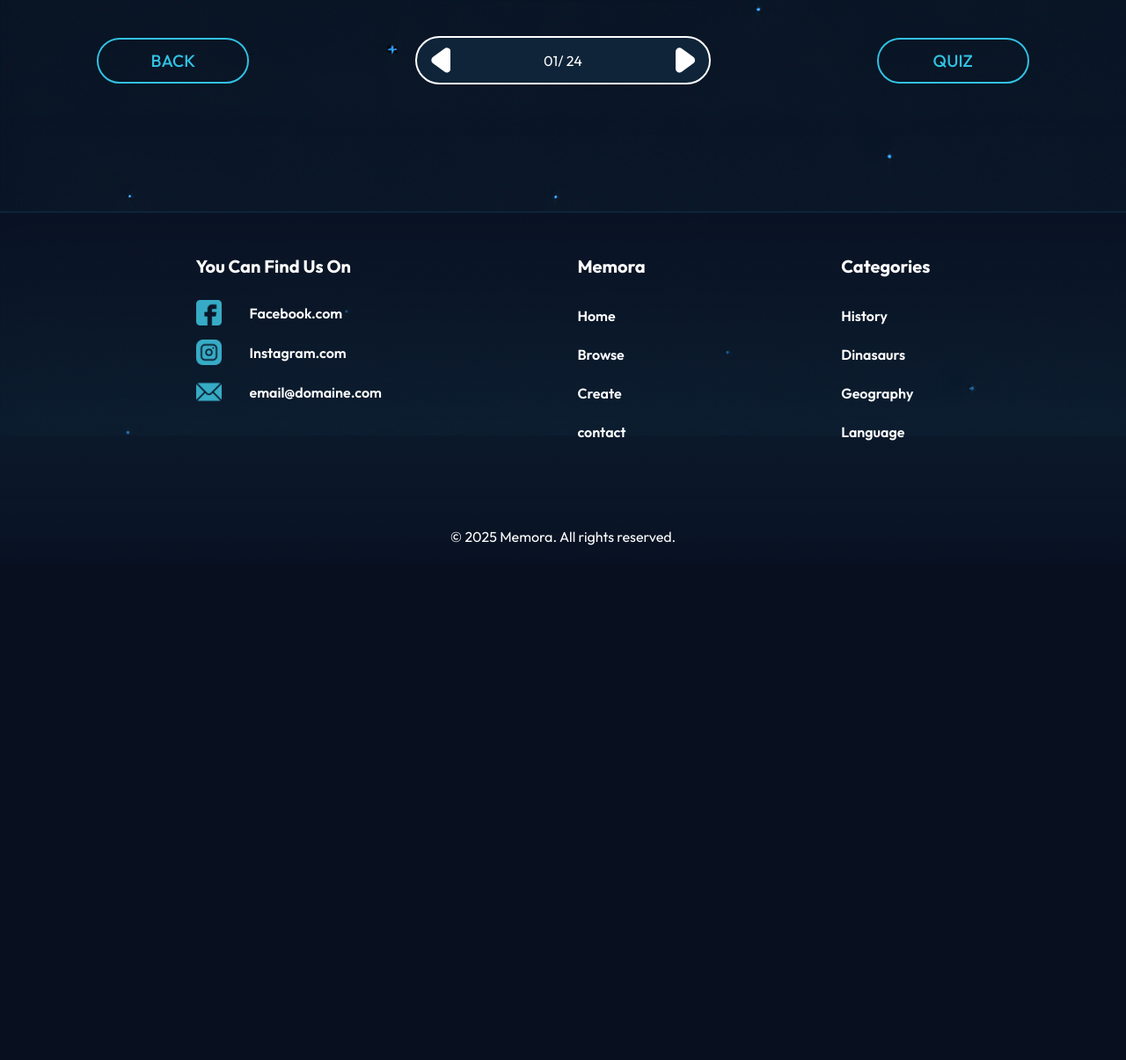
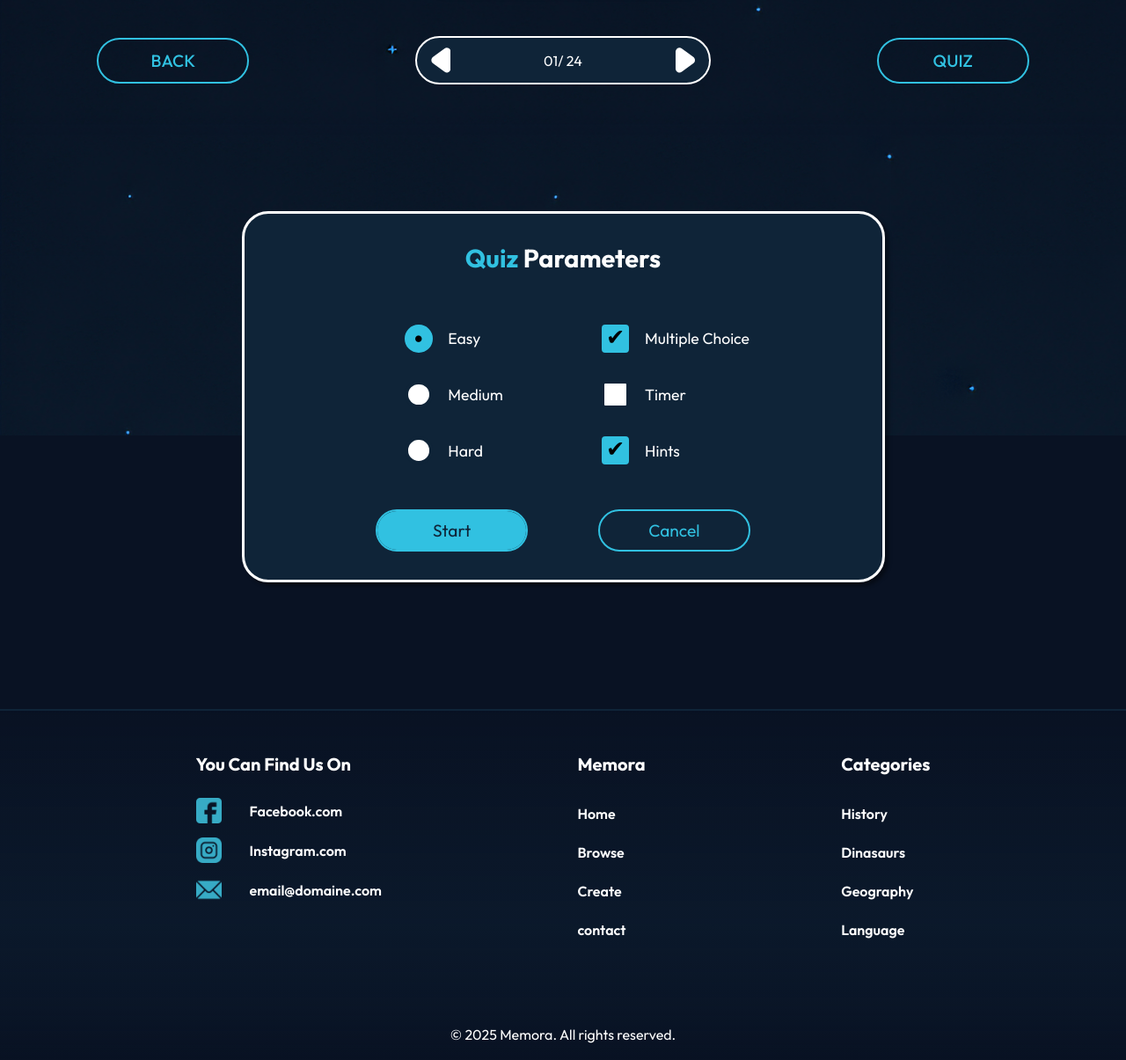
Before and after one commit to RayenDrira/Memora, a PHP site: page /html/revise.html in a window 1280 px wide. Shown: the part 705-1910 px from the top of the page at 88% size. Before the commit the page ends 1325 px from the top, so only its background shows below. Run offline with PHP 8.4, Linux system fonts and the light colour scheme.

Commit message:
fixes
link fix
regvuise parameters fadded

```diff
--- a/css/create.css
+++ b/css/create.css
@@ -157,7 +157,7 @@ input:hover {
   align-items: center;
   gap: 2em;
 }
-.quiz input {
+#create-2 .quiz input {
   border-radius: 100px;
   border: 1px solid #fff;
   background: rgba(217, 217, 217, 0);
@@ -216,7 +216,8 @@ input:hover {
 }
 #button-holder-2 .btx-blue-reverse,
 #button-holder-2 .btx-blue,
-#button-holder-2 .btx-white ,#button-holder-2 .btx-white-reverse {
+#button-holder-2 .btx-white,
+#button-holder-2 .btx-white-reverse {
   width: 14em;
   height: 3em;
 }
--- /dev/null
+++ b/css/custom-input.css
@@ -0,0 +1,63 @@
+input[type="checkbox"] {
+  appearance: none;
+  -webkit-appearance: none;
+  -moz-appearance: none;
+  width: 1.5em; /* Increased size */
+  height: 1.5em; /* Increased size */
+  border: 3px solid #0f2438; /* Increased border size */
+  border-radius: 4px;
+  background-color: white;
+  cursor: pointer;
+  display: inline-block;
+  position: relative;
+  font-size: 1.2em; /* Increased font size */
+}
+
+/* Custom checkmark when checked */
+input[type="checkbox"]:checked {
+  background-color: #31c1e1;
+  border-color: #31c1e1;
+}
+
+input[type="checkbox"]:checked::after {
+  content: "\2714";
+  font-size: 1.2em; /* Increased font size */
+  color: rgb(0, 0, 0);
+  position: absolute;
+  top: 42%;
+  left: 50%;
+  transform: translate(-50%, -50%);
+}
+
+/* Custom Radio Button */
+input[type="radio"] {
+  appearance: none;
+  -webkit-appearance: none;
+  -moz-appearance: none;
+  width: 1.5em; /* Increased size */
+  height: 1.5em; /* Increased size */
+  border: 4px solid #0f2438; /* Increased border size */
+  border-radius: 50%;
+  background-color: white;
+  cursor: pointer;
+  display: inline-block;
+  position: relative;
+  font-size: 1.2em; /* Increased font size */
+}
+
+/* Custom checked state for radio */
+input[type="radio"]:checked {
+  background-color: #31c1e1;
+  border-color: #31c1e1;
+}
+
+/* Custom checkmark for checked radio button */
+input[type="radio"]:checked::after {
+  content: "\2022"; /* Unicode for the filled circle */
+  font-size: 1.8em; /* Increased font size */
+  color: rgb(0, 0, 0);
+  position: absolute;
+  top: 50%;
+  left: 50%;
+  transform: translate(-50%, -50%);
+}
--- a/css/flipper.css
+++ b/css/flipper.css
@@ -88,3 +88,54 @@
   padding: 3em 0 0 0; /**/
   margin-bottom: 9em;
 }
+.quiz {
+  justify-self: center;
+  width: 731px;
+  gap: 2em;
+  padding: 2em;
+}
+.quiz-parameter-holder {
+  display: flex;
+  justify-content: center;
+  align-items: center;
+  gap: 7em;
+  padding-left: 2em;
+}
+.quiz-parameter {
+  display: flex;
+  flex-direction: column;
+  justify-content: center;
+  align-items: flex-start;
+  gap: 2em;
+  padding: 0;
+}
+.quiz-parameter div {
+  display: flex;
+  justify-content: center;
+  align-items: center;
+  gap: 1em;
+  font-size: 1.1em;
+}
+.quiz .button-holder {
+  margin-top: 3.2em;
+  gap: 5em;
+}
+.quiz .btx-blue-reverse {
+  width: 9em;
+  height: 2.5em;
+  font-size: 1.2em;
+  text-align: center;
+}
+.quiz .btx-blue {
+  width: 9em;
+  height: 2.5em;
+  font-size: 1.2em;
+  text-align: center;
+}
+.quiz h2 {
+  text-align: center;
+  margin-bottom: 2em;
+}
+footer {
+  margin-top: 9em;
+}
--- a/html/browse.html
+++ b/html/browse.html
@@ -25,7 +25,7 @@
             <span>
                 <a href="index.html">Home</a>
                 <a href="browse.html">Browse</a>
-                <a href="contact.html">create</a>
+                <a href="create.html">create</a>
                 <a href="contact.html">Contact</a>
             </span>
             <span id="guest-header">
@@ -64,11 +64,8 @@
                 <a href="" class="category-link">Geography</a>
                 <a href="" class="category-link">Language</a>
                 <a href="" class="category-link">Science</a>
-                <a href="" class="category-link">Mathematics</a>
                 <a href="" class="category-link">Literature</a>
-
             </span>
-
         </div>
         <div class="categories-content">
             <h2 class="big-title" id="categorie-title">
--- a/html/contact.html
+++ b/html/contact.html
@@ -9,6 +9,7 @@
   <link rel="stylesheet" href="..\css\main.css" />
   <link rel="stylesheet" href="..\css\contact.css" />
   <link rel="stylesheet" href="..\css\button.css">
+  <script src="..\js\navigation.js"></script>
 
   <title>Contact Us</title>
 </head>
@@ -23,7 +24,7 @@
       <span>
         <a href="index.html">Home</a>
         <a href="browse.html">Browse</a>
-        <a href="contact.html">create</a>
+        <a href="create.html">create</a>
         <a href="contact.html">Contact</a>
       </span>
       <span>
--- a/html/index.html
+++ b/html/index.html
@@ -7,6 +7,7 @@
     <title>Memora</title>
     <link rel="stylesheet" href="..\css\main.css">
     <link rel="stylesheet" href="..\css\button.css">
+    <script src="..\js\navigation.js"></script>
     <link rel="icon" href="..\img\logo.png" type="image/x-icon">
     <script src="..\js\navigation.js"></script>
 
@@ -22,7 +23,7 @@
             <span>
                 <a href="index.html">Home</a>
                 <a href="browse.html">Browse</a>
-                <a href="contact.html">create</a>
+                <a href="create.html">create</a>
                 <a href="contact.html">Contact</a>
             </span>
             <span>
--- a/html/revise.html
+++ b/html/revise.html
@@ -8,7 +8,10 @@
     <link rel="stylesheet" href="..\css\button.css">
     <link rel="stylesheet" href="..\css\create.css">
     <link rel="stylesheet" href="..\css\flipper.css">
+    <link rel="stylesheet" href="..\css\custom-input.css">
     <link rel="icon" href="..\img\logo.png" type="image/x-icon">
+    <script src="..\js\navigation.js"></script>
+    <script src="..\js\quiz.js"></script>
     <title>Revise</title>
 </head>
 
@@ -22,7 +25,7 @@
             <span>
                 <a href="index.html">Home</a>
                 <a href="browse.html">Browse</a>
-                <a href="contact.html">create</a>
+                <a href="create.html">create</a>
                 <a href="contact.html">Contact</a>
             </span>
             <span>
@@ -64,7 +67,7 @@
                             <p class="flash-number">01</p>
                         </div>
                         <p class="answer">World War One</p>
-                        <button class="btx-blue"
+                        <button class="btx-blue-reverse"
                             onclick="document.getElementById('flipCard').classList.toggle('flipped')">Flip</button>
                     </div>
                 </div>
@@ -92,7 +95,47 @@
             <button class="btx-blue-reverse">QUIZ</button>
         </div>
     </div>
-
+    <div class="container">
+        <form action="" method="POST">
+            <div class="quiz">
+                <h2 class="medium-title"><span class="blue">Quiz </span>Parameters</h2>
+                <div class="quiz-parameter-holder">
+                    <div class="quiz-parameter">
+                        <div>
+                            <input type="radio" name="quiz-level" id="quiz-level-easy" value="easy" checked>
+                            <label for="quiz-level-easy">Easy</label>
+                        </div>
+                        <div>
+                            <input type="radio" name="quiz-level" id="quiz-level-medium" value="medium">
+                            <label for="quiz-level-medium">Medium</label>
+                        </div>
+                        <div>
+                            <input type="radio" name="quiz-level" id="quiz-level-hard" value="hard">
+                            <label for="quiz-level-hard">Hard</label>
+                        </div>
+                    </div>
+                    <div class="quiz-parameter">
+                        <div>
+                            <input type="checkbox" name="quiz-type" id="quiz-type-mc" value="multiple-choice" checked>
+                            <label for="quiz-type-mc">Multiple Choice</label>
+                        </div>
+                        <div>
+                            <input type="checkbox" name="quiz-type" id="quiz-type-timer" value="timer">
+                            <label for="quiz-type-timer">Timer</label>
+                        </div>
+                        <div>
+                            <input type="checkbox" name="quiz-type" id="quiz-type-hint" value="hint">
+                            <label for="quiz-type-hint">Hints</label>
+                        </div>
+                    </div>
+                </div>
+                <div class="button-holder">
+                    <button class="btx-blue" type="submit">Start</button><button
+                        class="btx-blue-reverse">Cancel</button>
+                </div>
+            </div>
+        </form>
+    </div>
     <div class="flash-image"></div>
     <footer>
         <div>
@@ -126,6 +169,8 @@
         </div>
         <p>© 2025 Memora. All rights reserved.</p>
     </footer>
+
+
 </body>
 
 </html>
--- a/js/navigation.js
+++ b/js/navigation.js
@@ -8,7 +8,7 @@ document.addEventListener("DOMContentLoaded", () => {
 
   // Navigate to Login Page
   loginButton.addEventListener("click", () => {
-    window.location.href = "../html/login.html";
+    window.location.href = "../html/SignIn.html";
   });
 
   // Navigate to SignUp Page
--- /dev/null
+++ b/js/quiz.js
@@ -0,0 +1,52 @@
+window.addEventListener("DOMContentLoaded", () => {
+    // Get references
+    const levelRadios = document.querySelectorAll('input[name="quiz-level"]');
+    const hint = document.getElementById("quiz-type-hint");
+    const timer = document.getElementById("quiz-type-timer");
+    const mc = document.getElementById("quiz-type-mc");
+
+    // Function to update checked states only (not disabled status)
+    function updateQuizOptions(level) {
+        switch (level) {
+            case "easy":
+                hint.checked = true;
+                timer.checked = false;
+                mc.checked = true;
+                hint.disabled = true;
+                timer.disabled = true;
+                mc.disabled = true;
+                break;
+            case "medium":
+                hint.checked = true;
+                timer.checked = true;
+                mc.checked = true;
+                hint.disabled = true;
+                timer.disabled = true;
+                mc.disabled = true;
+                break;
+            case "hard":
+                hint.checked = false;
+                timer.checked = true;
+                mc.checked = true;
+                hint.disabled = true;
+                timer.disabled = true;
+                mc.disabled = true;
+                break;
+        }
+    }
+
+    // Event listeners for level selection
+    levelRadios.forEach(radio => {
+        radio.addEventListener("change", () => {
+            if (radio.checked) {
+                updateQuizOptions(radio.value);
+            }
+        });
+    });
+
+    // Initial state on page load
+    const selected = document.querySelector('input[name="quiz-level"]:checked');
+    if (selected) {
+        updateQuizOptions(selected.value);
+    }
+});
```
Also changed, not shown: html/create.html (+4 -3 lines), js/Categories.js (+3 -16 lines).
